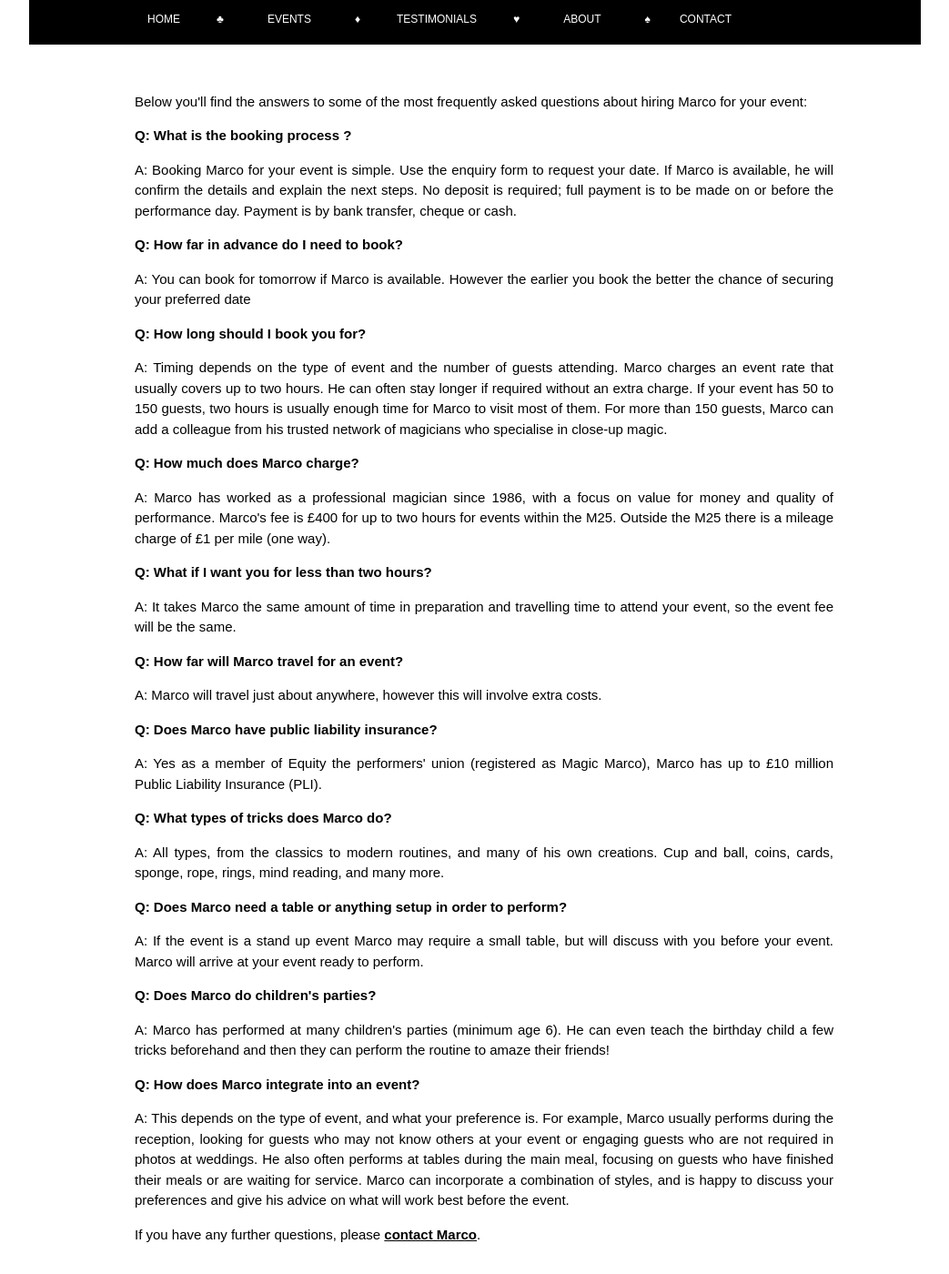
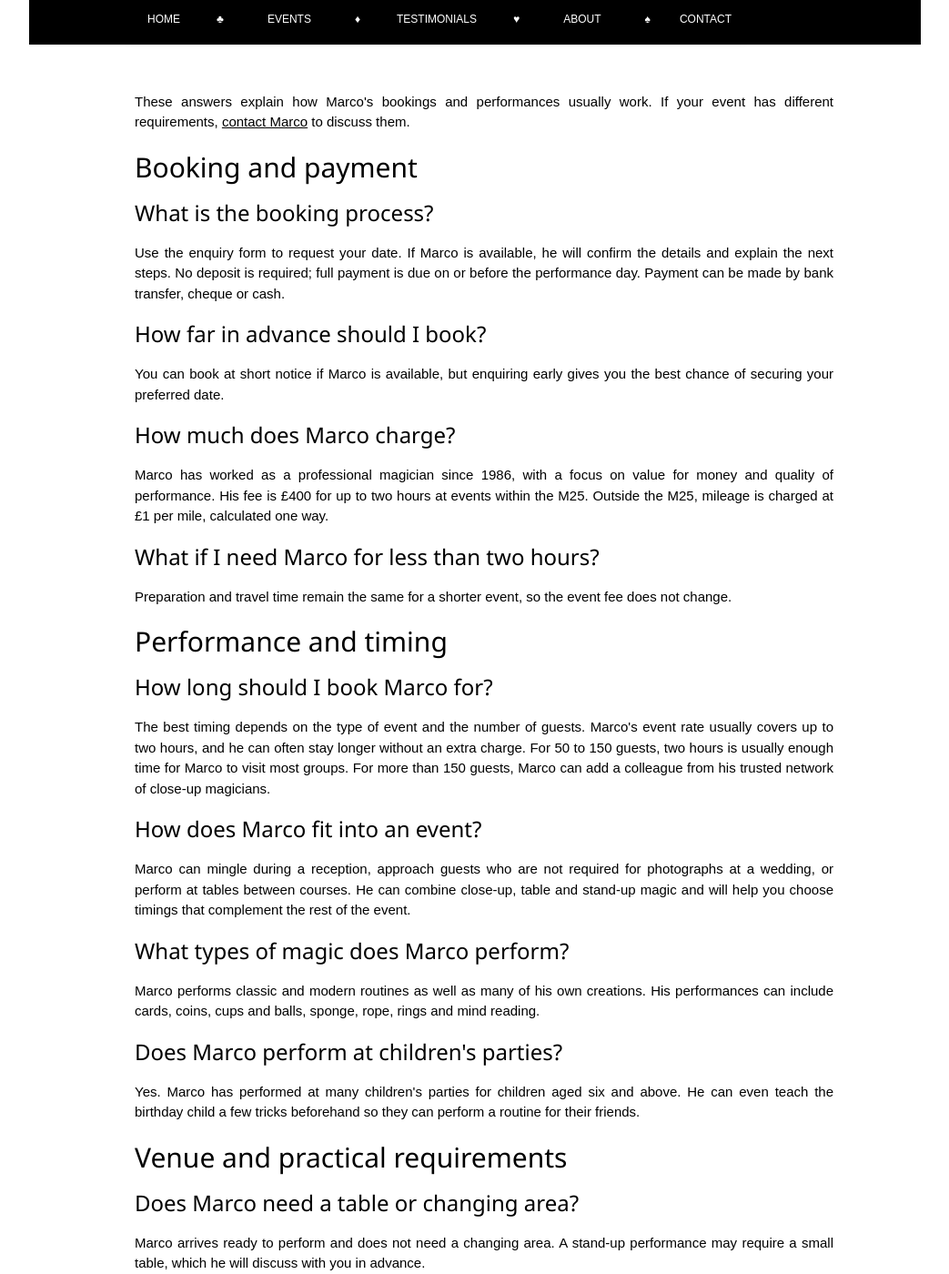
Before and after one commit to magicmarcouk/magicmarcouk.github.io, a Jekyll site: the page built from faq.md, in a window 1280 px wide and 1400 px high, scrolled down 425 px. Shown: the whole window at 91% size, without its empty margins (108-1151 px from the left). Built offline with Jekyll 4.4.1, drawn with Linux system fonts in a browser that asks for light colours; comment, search, counter and statistics services are not loaded; some of the changed text lies outside the part shown.

Commit message:
Refactor content across multiple pages for clarity and engagement

```diff
--- a/about.md
+++ b/about.md
@@ -3,23 +3,37 @@ layout: default
 title: Where did the magic begin?
 ---
 
-Marco began his career in 1977 whilst he was running the back-stage bar at the celebrated Hammersmith Odeon (now known as the Apollo). The bar was for the exclusive use of VIPs, stars and their guests. It was the drummer from one of the bands who sparked Marco's enthusiasm for magic when he showed him a trick with a cigarette. 'I thought the trick was fantastic! Once he'd taught me how to do it I was hooked. I enjoyed the art so much that, even from this small beginning, I made up my mind to learn more.'
+Marco's career in magic began backstage at one of London's best-known entertainment venues and grew through years of live performance at private, public and corporate events.
 
-Before long, Marco was entertaining the celebrities who came into the bar, constantly honing his new-found skills and building a reputation for himself amongst the glitterati - so much so that he was soon being hired by these artists and their management to perform at their private parties and functions.
+## 1977: Marco's Bar
 
-Marco turned professional in 1986 and has since been in constant demand as both an artist and a consultant, working all over Europe and beyond. He has developed original tricks and illusions, demonstrating techniques at magic conventions, and is an associate of the prestigious 'International Magic' organisation. Marco has performed at hundreds of events, from large venues to intimate house parties, as well as appearing on national television on many occasions.
+In 1977, Marco was running the backstage bar at the Hammersmith Odeon, now the Eventim Apollo. The bar was reserved for performers, VIPs and their guests. A visiting drummer showed Marco a cigarette trick and then taught him how it worked. Marco was hooked.
 
-In 2006 Phil McIntyre Entertainment presented 'Little Britain' at the Hammersmith Apollo. Dressing room 7A was transformed back into 'Marco's Bar', and Marco was asked to entertain the guests and VIPs pre-show. He performed magic to many celebrities during this time, including Paul McCartney, Elton John, Kate Moss, Russell Brand, Jim Carter, Kylie Minogue, Jonathan Ross, Matt Lucas, Simon Pegg, Natalie Imbruglia, Simon Callow and many more.
+He began learning and developing more magic, testing it on the artists and guests who visited the bar. Those informal performances led to bookings from performers and their management for private parties and functions.
 
-Marco has worked with Derren Brown, Dynamo, Troy, Magical Bones and many other outstanding magicians. He was delighted to be invited to a garden party at Buckingham Palace in 1995, and was also asked to entertain celebrities and their guests backstage at Wembley Stadium during the Nelson Mandela 70th Birthday Tribute in 1988.
+## 1986: Turning professional
 
-Whether performing at a large venue or in a private house, in front of celebrities or at a family party, Marco always provides top class entertainment. If you are looking for an original act to wow your guests, [**get in touch with Marco**](#contact-direct) to find out more.
+Marco became a professional magician in 1986. Since then, he has performed at hundreds of events in the UK, across Europe and beyond, from intimate house parties to large venues. He has also developed original tricks and illusions, demonstrated techniques at magic conventions and worked as a magic consultant.
+
+In 1988, Marco was asked to entertain celebrities and guests backstage at Wembley Stadium during the Nelson Mandela 70th Birthday Tribute. He was invited to a Buckingham Palace garden party in 1995.
+
+## 2006: The return of Marco's Bar
+
+When Phil McIntyre Entertainment presented *Little Britain* at the Hammersmith Apollo in 2006, dressing room 7A was transformed back into “Marco's Bar”. Marco returned to manage the bar and entertain guests and VIPs before the show.
+
+During this period, he performed for guests including Paul McCartney, Elton John, Kate Moss, Russell Brand, Jim Carter, Kylie Minogue, Jonathan Ross, Matt Lucas, Simon Pegg, Natalie Imbruglia and Simon Callow.
+
+## Experience that serves the audience
+
+Marco has worked with magicians including Derren Brown, Dynamo, Troy and Magical Bones. Whatever the venue or guest list, his focus remains the same: to make people feel comfortable, involve them in the moment and leave them with a story to share.
+
+[**Ask Marco about entertainment for your event**](#contact-direct).
 
 
 
 <div class="w3-content w3-display-container">
 	{% for image in site.data.gallery.aboutimages %}
-	<img class="mySlides" src="{{ site.url }}/{{ image.url}}" alt="{{ image.alt}}" style="margin:auto; width:90%; max-height:500px; object-fit: cover;">
+		<img class="mySlides" src="{{ site.url }}/{{ image.url}}" alt="{{ image.alt }}" style="margin:auto; width:90%; max-height:500px; object-fit: cover;">
 	{% endfor %}
 </div>
 {% include gallery.html %}
--- a/charity-poster.md
+++ b/charity-poster.md
@@ -3,14 +3,18 @@ layout: default
 title: Charity Poster
 ---
 
-Between 1977 and 1996 Marco ran the backstage bar in the 'Hammersmith Odeon' (now known as the Hammersmith Apollo). During this time Marco became known for performing magic to his customers who were mainly people in the music industry, artists who played at the venue, their guests, road crew and press. It became known as 'Marco's Bar'.
+Between 1977 and 1996, Marco ran the backstage bar at the Hammersmith Odeon, now the Eventim Apollo. His customers included visiting performers, their guests, road crew and members of the press. Marco became known for performing magic behind the bar, and the room became known as “Marco's Bar”.
 
-In the early 1990s the venue became The Labatt's Apollo, and began to stage more theatre productions requiring more dressing rooms. A green room for guests was created at the front of house and the backstage bar was closed in 1996, becoming dressing room 7A.
+In the early 1990s, the venue became the Labatt's Apollo and began staging more theatre productions. When additional dressing-room space was needed, the backstage bar closed in 1996 and became dressing room 7A.
 
-In 2006 Phil McIntyre Entertainment presented 'Little Britain' at the Hammersmith Apollo. For reasons of nostalgia they transformed dressing room 7A back into 'Marco's bar', asking Marco to manage it and entertain the guests and VIPs pre-show.
-Marco involved various celebrities in some card tricks which involved cards ending up with celebrity photographs on the back and signatures on the front, and other cards signed and then stuck to the ceiling in a magical way. All the celebrities who signed the cards were either guests or performers in the 'Little Britain' tour of 2006.
-The signed cards were taken from the ceiling and made into poster with the original cards fastened to the poster and donated to Comic Relief/Red Nose Day who auctioned the collection.
+In 2006, Phil McIntyre Entertainment presented *Little Britain* at the Hammersmith Apollo. Dressing room 7A was transformed back into Marco's Bar, and Marco was invited to manage it and entertain guests and VIPs before the show.
+
+Marco involved performers and guests in personalised card tricks. Some cards displayed a celebrity photograph on the back and a signature on the front; other signed cards appeared on the ceiling as part of the magic.
+
+After the production, the signed cards were mounted together to create the poster shown below. It was donated to Comic Relief for a Red Nose Day auction.
 
 <div class="w3-center">
-<img src="{{ site.url }}/img/about/poster.jpg" alt="Magic Marco Close-up Magician Charity Poster" style="width:100%;"/>
+<img src="{{ site.url }}/img/about/poster.jpg" alt="Charity poster made from playing cards signed by Little Britain performers and guests" style="width:100%;"/>
 </div>
+
+[**Contact Marco about your charity or special event**](#contact-direct).
--- a/faq.md
+++ b/faq.md
@@ -4,62 +4,56 @@ title: Frequently Asked Questions
 ---
 
 
-Below you'll find the answers to some of the most frequently asked questions about hiring Marco for your event:
+These answers explain how Marco's bookings and performances usually work. If your event has different requirements, [contact Marco](#contact-direct) to discuss them.
 
+## Booking and payment
 
-**Q:  What is the booking process ?**
+### What is the booking process?
 
-A:  Booking Marco for your event is simple. Use the enquiry form to request your date. If Marco is available, he will confirm the details and explain the next steps. No deposit is required; full payment is to be made on or before the performance day. Payment is by bank transfer, cheque or cash.
+Use the enquiry form to request your date. If Marco is available, he will confirm the details and explain the next steps. No deposit is required; full payment is due on or before the performance day. Payment can be made by bank transfer, cheque or cash.
 
+### How far in advance should I book?
 
-**Q: How far in advance do I need to book?**
+You can book at short notice if Marco is available, but enquiring early gives you the best chance of securing your preferred date.
 
-A:  You can book for tomorrow if Marco is available. However the earlier you book the better the chance of securing your preferred date
+### How much does Marco charge?
 
+Marco has worked as a professional magician since 1986, with a focus on value for money and quality of performance. His fee is £400 for up to two hours at events within the M25. Outside the M25, mileage is charged at £1 per mile, calculated one way.
 
-**Q: How long should I book you for?**
+### What if I need Marco for less than two hours?
 
-A:  Timing depends on the type of event and the number of guests attending. Marco charges an event rate that usually covers up to two hours. He can often stay longer if required without an extra charge. If your event has 50 to 150 guests, two hours is usually enough time for Marco to visit most of them. For more than 150 guests, Marco can add a colleague from his trusted network of magicians who specialise in close-up magic.
+Preparation and travel time remain the same for a shorter event, so the event fee does not change.
 
+## Performance and timing
 
-**Q: How much does Marco charge?**
+### How long should I book Marco for?
 
-A:  Marco has worked as a professional magician since 1986, with a focus on value for money and quality of performance. Marco's fee is £400 for up to two hours for events within the M25. Outside the M25 there is a mileage charge of £1 per mile (one way).
+The best timing depends on the type of event and the number of guests. Marco's event rate usually covers up to two hours, and he can often stay longer without an extra charge. For 50 to 150 guests, two hours is usually enough time for Marco to visit most groups. For more than 150 guests, Marco can add a colleague from his trusted network of close-up magicians.
 
+### How does Marco fit into an event?
 
-**Q: What if I want you for less than two hours?**
+Marco can mingle during a reception, approach guests who are not required for photographs at a wedding, or perform at tables between courses. He can combine close-up, table and stand-up magic and will help you choose timings that complement the rest of the event.
 
-A: It takes Marco the same amount of time in preparation and travelling time to attend your event, so the event fee will be the same.
+### What types of magic does Marco perform?
 
+Marco performs classic and modern routines as well as many of his own creations. His performances can include cards, coins, cups and balls, sponge, rope, rings and mind reading.
 
-**Q: How far will Marco travel for an event?**
+### Does Marco perform at children's parties?
 
-A:  Marco will travel just about anywhere, however this will involve extra costs.
+Yes. Marco has performed at many children's parties for children aged six and above. He can even teach the birthday child a few tricks beforehand so they can perform a routine for their friends.
 
+## Venue and practical requirements
 
-**Q: Does Marco have public liability insurance?**
+### Does Marco need a table or changing area?
 
-A: Yes as a member of Equity the performers' union (registered as Magic Marco),  Marco has up to £10 million Public Liability Insurance (PLI).
+Marco arrives ready to perform and does not need a changing area. A stand-up performance may require a small table, which he will discuss with you in advance.
 
+### How far will Marco travel?
 
-**Q: What types of tricks does Marco do?**
+Marco can travel outside London and the M25. Additional travel costs may apply, so include the venue postcode in your enquiry.
 
-A:  All types, from the classics to modern routines, and many of his own creations. Cup and ball, coins, cards, sponge, rope, rings, mind reading, and many more.
+### Does Marco have public liability insurance?
 
+Yes. As a member of Equity, the performers' union, registered as Magic Marco, he has up to £10 million in public liability insurance.
 
-**Q: Does Marco need a table or anything setup in order to perform?**
-
-A:  If the event is a stand up event Marco may require a small table, but will discuss with you before your event. Marco will arrive at your event ready to perform.
-
-
-**Q: Does Marco do children's parties?**
-
-A: Marco has performed at many children's parties (minimum age 6). He can even teach the birthday child a few tricks beforehand and then they can perform the routine to amaze their friends!
-
-
-**Q: How does Marco integrate into an event?**
-
-A:  This depends on the type of event, and what your preference is. For example, Marco usually performs during the reception, looking for guests who may not know others at your event or engaging guests who are not required in photos at weddings. He also often performs at tables during the main meal, focusing on guests who have finished their meals or are waiting for service. Marco can incorporate a combination of styles, and is happy to discuss your preferences and give his advice on what will work best before the event.
-
-
-If you have any further questions, please [**contact Marco**](#contact-direct).
+[**Ask Marco about your event**](#contact-direct) if your question is not answered here.
```
Also changed, not shown: clients.md (+6 -7 lines), index.md (+16 -35 lines).
